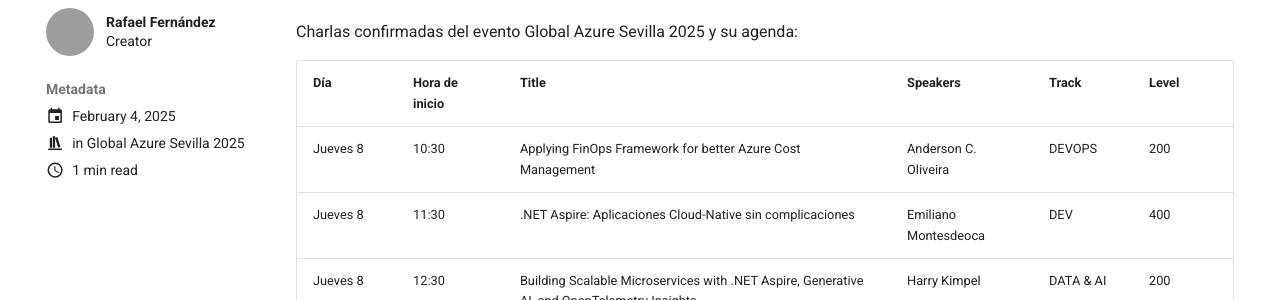
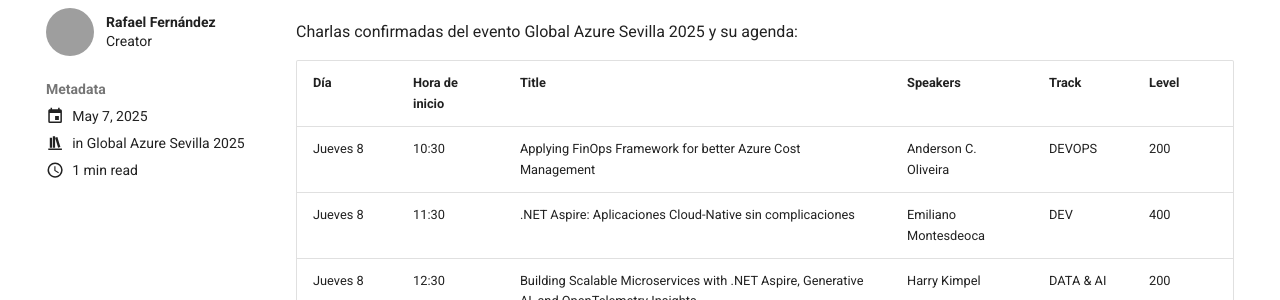
Before and after one commit to AzureSevilla/azuresevilla.github.io, an MkDocs documentation site: the page built from docs/blog/posts/2024/20250507_Global_Azure_Agenda.md, in a window 1280 px wide. Shown: the part 209-509 px from the top of the page. Built offline with MkDocs 1.6.1 and Material for MkDocs 9.7.7, drawn with Linux system fonts in a browser that asks for light colours; comment, search, counter and statistics services are not loaded; part of the change alters nothing that is shown; grey boxes are pictures that could not be loaded.

```diff
--- a/docs/blog/posts/2024/20250204_Global_Azure_Agenda.md
+++ b/docs/blog/posts/2024/20250507_Global_Azure_Agenda.md
@@ -1,6 +1,6 @@
 ---
 draft: false
-date: 2025-02-04
+date: 2025-05-07
 authors:
   - rfernandezdo
 categories:
```
